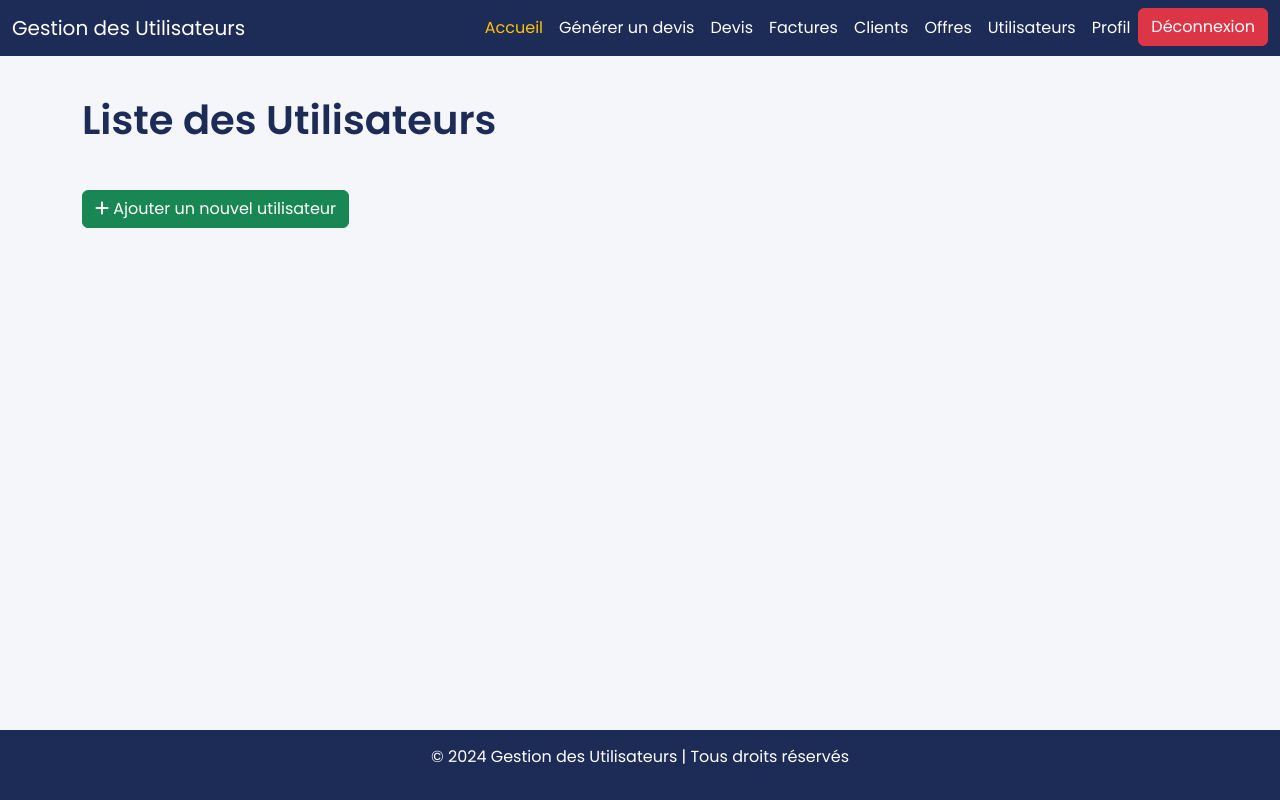
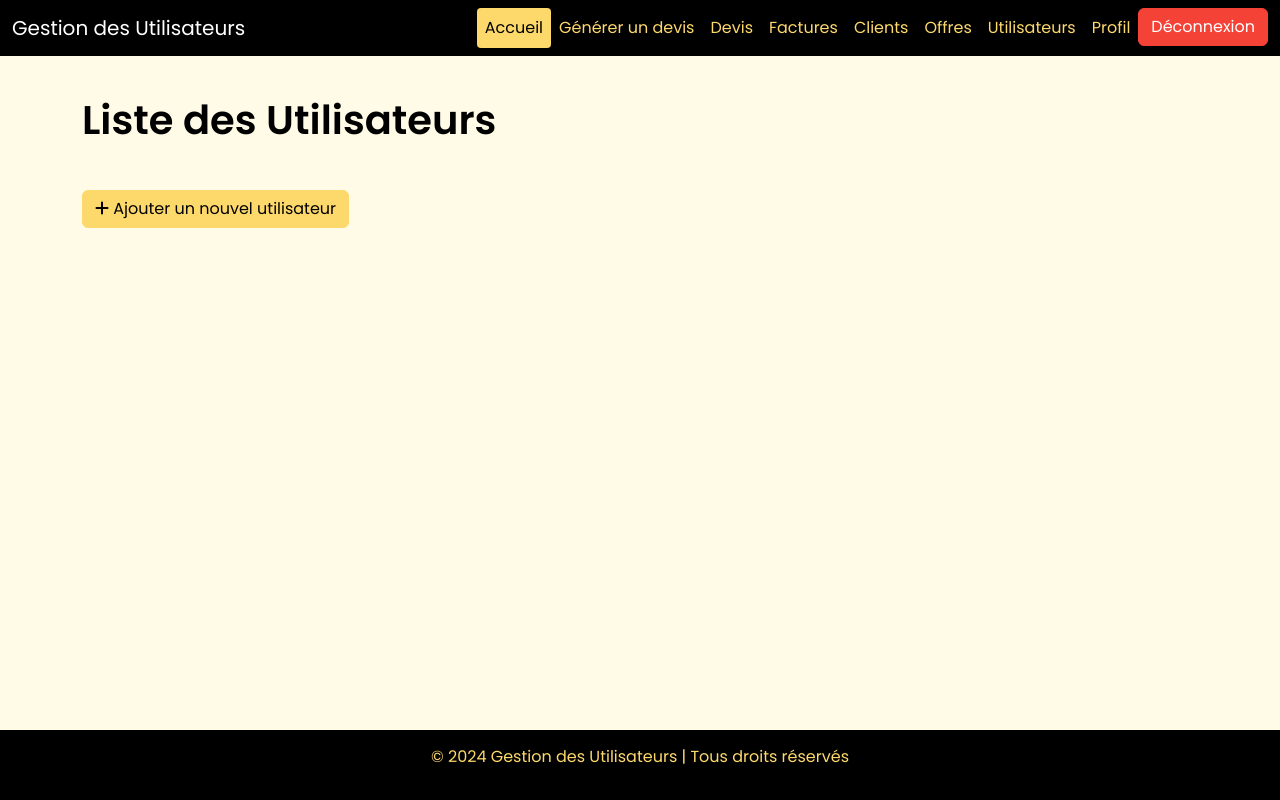
Before and after one commit to pytharchimede/banamur_planification, a PHP site: page /liste_utilisateur.php in a window 1280 px wide. Run offline with PHP 8.4, Linux system fonts and the light colour scheme; data that the repository does not hold is empty.

Commit message:
Design Update for BANAMUR app

```diff
--- a/generer_devis.php
+++ b/generer_devis.php
@@ -2,7 +2,7 @@
 include 'auth_check.php';
 include('../logi/connex.php');
 
-$devis = $con->prepare('SELECT * FROM devis');
+$devis = $con->prepare('SELECT * FROM devis_banamur');
 $devis->execute();
 
 $nb_devis = $devis->rowcount();
@@ -11,11 +11,11 @@ $index_actuel = $nb_devis + 1;
 $code_devis = 'FI-DEV-PAB-' . $index_actuel;
 
 // Récupérer les clients
-$clients = $con->prepare('SELECT * FROM client');
+$clients = $con->prepare('SELECT * FROM client_banamur');
 $clients->execute();
 
 // Récupérer les offres
-$offres = $con->prepare('SELECT * FROM offre');
+$offres = $con->prepare('SELECT * FROM offre_banamur');
 $offres->execute();
 ?>
 
--- a/liste_client.php
+++ b/liste_client.php
@@ -68,7 +68,7 @@
             <?php
             include('../logi/connex.php');
 
-            $query = $con->prepare('SELECT * FROM client');
+            $query = $con->prepare('SELECT * FROM client_banamur');
             $query->execute();
             $clients = $query->fetchAll(PDO::FETCH_ASSOC);
 
--- a/liste_devis.php
+++ b/liste_devis.php
@@ -67,7 +67,7 @@
 
         // Initialiser la requête SQL de base
 
-        $sql = 'SELECT * FROM devis WHERE masque=0';
+        $sql = 'SELECT * FROM devis_banamur WHERE masque=0';
 
 
 
--- a/liste_offre.php
+++ b/liste_offre.php
@@ -73,7 +73,7 @@
             <?php
             include('../logi/connex.php');
 
-            $query = $con->prepare('SELECT * FROM offre');
+            $query = $con->prepare('SELECT * FROM offre_banamur');
             $query->execute();
             $offers = $query->fetchAll(PDO::FETCH_ASSOC);
 
--- a/liste_utilisateur.php
+++ b/liste_utilisateur.php
@@ -20,15 +20,15 @@ $users = $stmt->fetchAll(PDO::FETCH_ASSOC);
     <title>Liste des Utilisateurs</title>
     <link href="https://cdn.jsdelivr.net/npm/bootstrap@5.3.0-alpha1/dist/css/bootstrap.min.css" rel="stylesheet">
     <link href="https://fonts.googleapis.com/css2?family=Poppins:wght@300;400;500;600&display=swap" rel="stylesheet">
-    <link href="https://cdnjs.cloudflare.com/ajax/libs/font-awesome/6.0.0-beta3/css/all.min.css" rel="stylesheet"> <!-- Ajout de FontAwesome -->
+    <link href="https://cdnjs.cloudflare.com/ajax/libs/font-awesome/6.0.0-beta3/css/all.min.css" rel="stylesheet">
     <style>
         body {
-            background-color: #f4f6f9;
+            background-color: #fffbe6;
             font-family: 'Poppins', sans-serif;
         }
 
         .navbar {
-            background-color: #1d2b57;
+            background-color: #000;
         }
 
         .navbar-brand img {
@@ -36,11 +36,13 @@ $users = $stmt->fetchAll(PDO::FETCH_ASSOC);
         }
 
         .nav-link {
-            color: #fff !important;
+            color: #fdd96c !important;
         }
 
         .nav-link.active {
-            color: #ffc107 !important;
+            color: #000 !important;
+            background-color: #fdd96c !important;
+            border-radius: 4px;
         }
 
         .container {
@@ -48,19 +50,59 @@ $users = $stmt->fetchAll(PDO::FETCH_ASSOC);
         }
 
         h1 {
-            color: #1d2b57;
+            color: #000;
             font-weight: 600;
             margin-bottom: 30px;
         }
 
-        .btn-primary {
-            background-color: #fabd02;
-            border-color: #fabd02;
+        .btn-primary,
+        .btn-success {
+            background-color: #fdd96c;
+            border-color: #fdd96c;
+            color: #000;
         }
 
-        .btn-primary:hover {
-            background-color: #e0a800;
-            border-color: #e0a800;
+        .btn-primary:hover,
+        .btn-success:hover {
+            background-color: #e6c15a;
+            border-color: #e6c15a;
+            color: #000;
+        }
+
+        .btn-warning {
+            background-color: #000;
+            border-color: #000;
+            color: #fdd96c !important;
+        }
+
+        .btn-warning:hover {
+            background-color: #333;
+            border-color: #333;
+            color: #fdd96c !important;
+        }
+
+        .btn-danger {
+            background-color: #f44336;
+            border-color: #f44336;
+            color: #fff;
+        }
+
+        .btn-danger:hover {
+            background-color: #c62828;
+            border-color: #c62828;
+            color: #fff;
+        }
+
+        .btn-secondary {
+            background-color: #fdd96c;
+            border-color: #fdd96c;
+            color: #000;
+        }
+
+        .btn-secondary:hover {
+            background-color: #e6c15a;
+            border-color: #e6c15a;
+            color: #000;
         }
 
         .card {
@@ -90,7 +132,7 @@ $users = $stmt->fetchAll(PDO::FETCH_ASSOC);
 
         .card-title {
             font-weight: 600;
-            color: #1d2b57;
+            color: #000;
         }
 
         .card-text {
@@ -99,7 +141,7 @@ $users = $stmt->fetchAll(PDO::FETCH_ASSOC);
         }
 
         .card-footer {
-            background-color: #f7f7f7;
+            background-color: #fffbe6;
             border-top: none;
         }
 
@@ -108,8 +150,8 @@ $users = $stmt->fetchAll(PDO::FETCH_ASSOC);
         }
 
         .footer {
-            background-color: #1d2b57;
-            color: #fff;
+            background-color: #000;
+            color: #fdd96c;
             padding: 15px 0;
             text-align: center;
             position: fixed;
--- a/model/User.php
+++ b/model/User.php
@@ -11,7 +11,7 @@ class User
 
     public function findUserByEmail($mail_pro)
     {
-        $stmt = $this->pdo->prepare("SELECT * FROM user_devis WHERE mail_pro = :mail_pro AND active = 1 ");
+        $stmt = $this->pdo->prepare("SELECT * FROM user_devis_banamur WHERE mail_pro = :mail_pro AND active = 1 ");
         $stmt->execute(['mail_pro' => $mail_pro]);
         return $stmt->fetch();
     }
@@ -41,7 +41,7 @@ class User
     {
         $stmt = $this->pdo->prepare("
         SELECT u.*
-        FROM user_devis u
+        FROM user_devis_banamur u
         INNER JOIN role_devis r ON u.role_id = r.id_role_devis
         WHERE r.lib_role_devis = :libelle AND u.active = 1
     ");
@@ -53,7 +53,7 @@ class User
     {
         $stmt = $this->pdo->prepare("
         SELECT u.*
-        FROM user_devis u
+        FROM user_devis_banamur u
         INNER JOIN role_devis r ON u.role_id = r.id_role_devis
         WHERE r.lib_role_devis = :libelle AND u.active = 1
     ");
--- a/request/ajouter_client.php
+++ b/request/ajouter_client.php
@@ -12,11 +12,10 @@ if ($_SERVER["REQUEST_METHOD"] == "POST") {
     $date_creat_client = $_POST['date_creat_client'];
 
     // Préparation de la requête d'insertion
-    $query = $con->prepare('INSERT INTO client (code_client, nom_client, localisation_client, commune_client, bp_client, pays_client, date_creat_client) VALUES (?, ?, ?, ?, ?, ?, ?)');
+    $query = $con->prepare('INSERT INTO client_banamur (code_client, nom_client, localisation_client, commune_client, bp_client, pays_client, date_creat_client) VALUES (?, ?, ?, ?, ?, ?, ?)');
     $query->execute([$code_client, $nom_client, $localisation_client, $commune_client, $bp_client, $pays_client, $date_creat_client]);
 
     // Redirection après l'ajout
     header('Location: ../liste_client.php');
     exit();
 }
-?>
--- a/request/ajouter_offre.php
+++ b/request/ajouter_offre.php
@@ -8,9 +8,8 @@ if ($_SERVER['REQUEST_METHOD'] === 'POST') {
     $commercial_dedie = $_POST['commercial_dedie'];
     $date_creat_offre = $_POST['date_creat_offre'];
 
-    $query = $con->prepare('INSERT INTO offre (num_offre, date_offre, reference_offre, commercial_dedie, date_creat_offre) VALUES (?, ?, ?, ?, ?)');
+    $query = $con->prepare('INSERT INTO offre_banamur (num_offre, date_offre, reference_offre, commercial_dedie, date_creat_offre) VALUES (?, ?, ?, ?, ?)');
     $query->execute([$num_offre, $date_offre, $reference_offre, $commercial_dedie, $date_creat_offre]);
 
     header('Location: ../liste_offre.php');
 }
-?>
--- a/request/get_devis_data.php
+++ b/request/get_devis_data.php
@@ -5,7 +5,7 @@ include('../../logi/connex.php');
 // Préparer la requête pour récupérer le nombre de devis par jour
 $query = "
     SELECT DATE(date_emission) AS date, COUNT(*) AS count
-    FROM devis
+    FROM devis_banamur
     WHERE masque = 0
     GROUP BY DATE(date_emission)
     ORDER BY DATE(date_emission) ASC
@@ -28,4 +28,3 @@ echo json_encode([
     'labels' => $labels,
     'data' => $data
 ]);
-?>
--- a/request/modif_devis.php
+++ b/request/modif_devis.php
@@ -47,7 +47,7 @@ if ($_SERVER['REQUEST_METHOD'] == 'POST') {
     }
 
     // Mise à jour du devis
-    $stmt = $con->prepare("UPDATE devis SET emis_par = ?, destine_a = ?, delai_livraison = ?, date_emission = ?, date_expiration = ?, termes_conditions = ?, pied_de_page = ?, total_ht = ?, total_ttc = ?, logo = ?, client_id = ?, offre_id = ?, tva_facturable = ?, publier_devis = ?, tva = ?, correspondant = ? WHERE id = ?");
+    $stmt = $con->prepare("UPDATE devis _banamur SET emis_par = ?, destine_a = ?, delai_livraison = ?, date_emission = ?, date_expiration = ?, termes_conditions = ?, pied_de_page = ?, total_ht = ?, total_ttc = ?, logo = ?, client_id = ?, offre_id = ?, tva_facturable = ?, publier_devis = ?, tva = ?, correspondant = ? WHERE id = ?");
 
     $stmt->execute([$emisPar, $destineA, $delaiLivraison, $dateEmission, $dateExpiration, $termesConditions, $piedDePage, $totalHT, $totalTTC, $logo, $clientId, $offreId, $tvaFacturable, $publierDevis, $tva, $correspondant, $devisId]);
 
@@ -81,4 +81,3 @@ if ($_SERVER['REQUEST_METHOD'] == 'POST') {
 
     $_SESSION['devisId'] = $devisId;
 }
-?>
```
Also changed, not shown: model/Devis.php (+6 -6 lines), modifier_devis.php (+4 -4 lines), request/export_pdf.php (+4 -4 lines), request/export_resultat.php (+9 -8 lines), request/generate_devis.php (+5 -6 lines), request/masquer_devis.php (+3 -4 lines).
